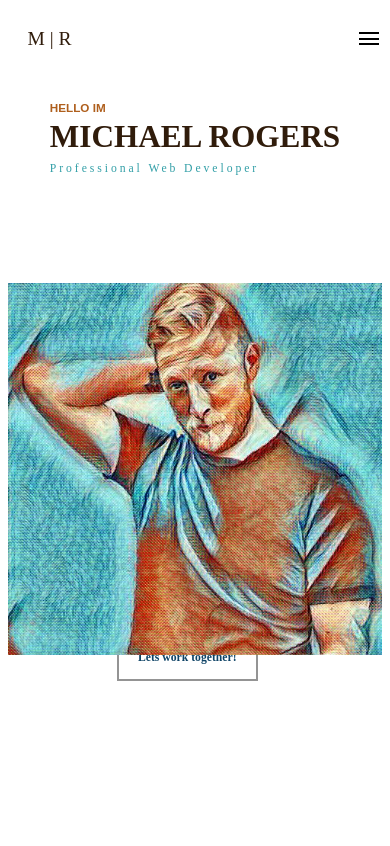
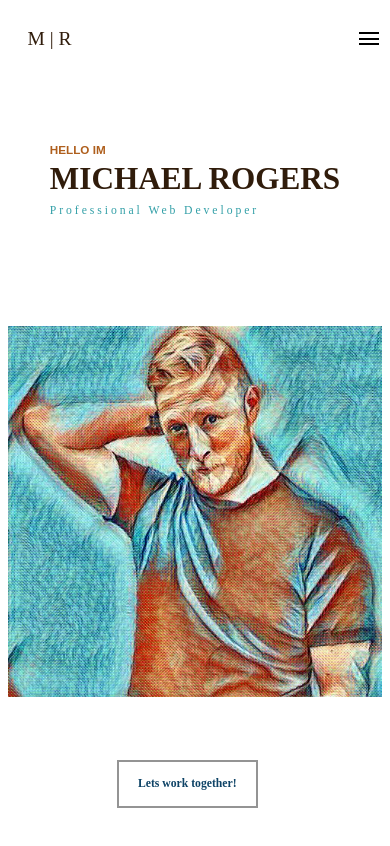
Before and after one commit to mrogers23458/nextJs-portfolio, a Next.js app: page / in a window 390 px wide. Shown: the top 846 px of the page. Built offline with nearby package versions, Linux system fonts and the light colour scheme.

Commit message:
fixed viewport for iphone se

```diff
--- a/styles/globals.css
+++ b/styles/globals.css
@@ -82,6 +82,7 @@ body {
 /* home page */
 .page-one-box {
   height: 75vh;
+  padding-top: 5vh;
   display: flex;
   flex-direction: row-reverse;
   justify-content: space-evenly;
@@ -602,7 +603,7 @@ body {
 
   .work-together-box {
     position: absolute;
-    top: 75vh;
+    top: 90vh;
     left: 30vw;
   }
 
```
